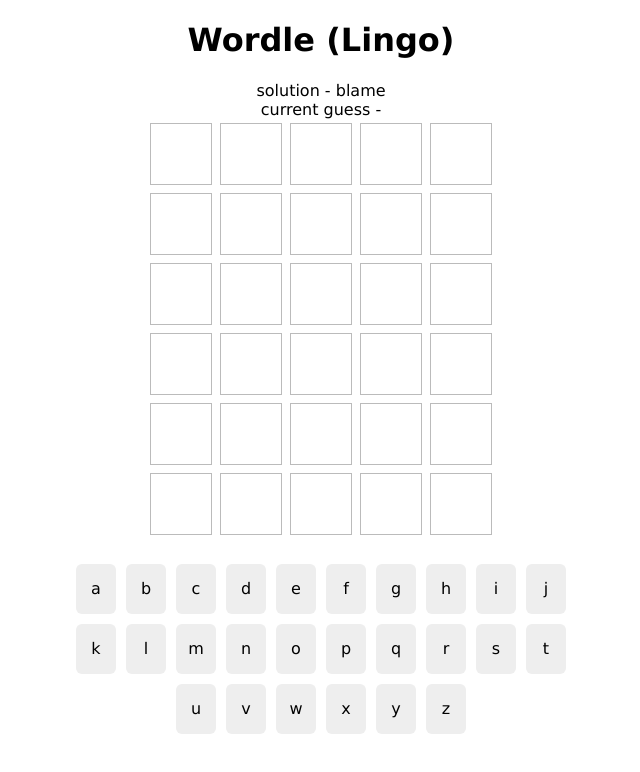
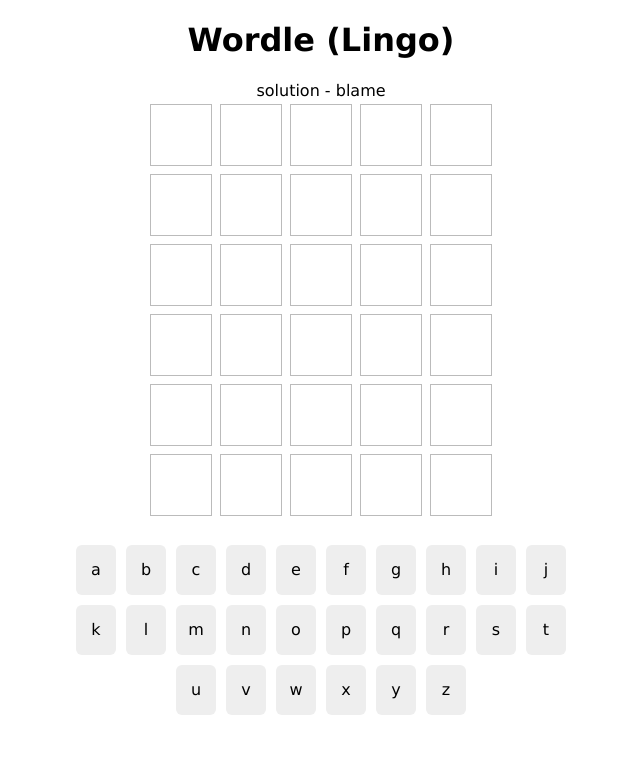
Before and after one commit to zqwirp/wordle-app, a React (Vite) app: page / in a window 1280 px wide. Shown: the top 772 px of the page, without its empty margins (319-959 px from the left). Built offline with nearby package versions, Linux system fonts and the light colour scheme.

Commit message:
Make context

```diff
--- a/src/App.jsx
+++ b/src/App.jsx
@@ -1,28 +1,14 @@
 import { useState } from "react";
 import Wordle from "./components/Wordle";
-import wordleData from "./data/db.json";
+import { useWordleContext } from "./contexts/WordleContext";
 
 function App() {
-  const [solution, setSolution] = useState(() => {
-    const wordleSolutions = wordleData.solutions;
-    const randomSolution =
-      wordleSolutions[Math.floor(Math.random() * wordleSolutions.length)];
-    return randomSolution.word;
-  });
-
-  // useEffect(() => {
-  //   fetch("http://localhost:3001/solutions")
-  //     .then(res => res.json())
-  //     .then(json => {
-  //       const randomSolution = json[Math.floor(Math.random() * json.length)];
-  //       setSolution(randomSolution.word);
-  //     });
-  // }, [setSolution]);
+  const { solution } = useWordleContext();
 
   return (
     <div className='App'>
       <h1>Wordle (Lingo)</h1>
-      {solution && <Wordle solution={solution} setSolution={setSolution} />}
+      {solution && <Wordle />}
     </div>
   );
 }
--- a/src/components/Wordle.jsx
+++ b/src/components/Wordle.jsx
@@ -3,10 +3,18 @@
 import Grid from "./Grid";
 import Keypad from "./Keypad";
 import Modal from "./Modal";
+import { useWordleContext } from "../contexts/WordleContext";
 
-function Wordle({ solution }) {
-  const { currentGuess, handleKeyUp, guesses, isCorrect, turn, usedKeys } =
-    useWordle(solution);
+function Wordle() {
+  const {
+    solution,
+    currentGuess,
+    handleKeyUp,
+    guesses,
+    isCorrect,
+    turn,
+    usedKeys,
+  } = useWordleContext();
 
   const [showModal, setShowModal] = useState(false);
 
@@ -31,7 +39,6 @@
   return (
     <>
       <div>solution - {solution}</div>
-      <div>current guess - {currentGuess}</div>
       <Grid currentGuess={currentGuess} guesses={guesses} turn={turn} />
       <Keypad usedKeys={usedKeys} />
       {showModal && (
--- /dev/null
+++ b/src/contexts/WordleContext.jsx
@@ -0,0 +1,38 @@
+import { useState, useContext, createContext } from "react";
+import wordleData from "../data/db.json";
+import { useWordle } from "../hooks/useWordle";
+
+const WordleContext = createContext();
+
+export function useWordleContext() {
+  return useContext(WordleContext);
+}
+
+export function WordleProvider({ children }) {
+  const [solution, setSolution] = useState(() => {
+    const wordleSolutions = wordleData.solutions;
+    const randomSolution =
+      wordleSolutions[Math.floor(Math.random() * wordleSolutions.length)];
+    return randomSolution.word;
+  });
+
+  const { currentGuess, handleKeyUp, guesses, isCorrect, turn, usedKeys } =
+    useWordle(solution);
+
+  return (
+    <WordleContext.Provider
+      value={{
+        solution,
+        setSolution,
+        currentGuess,
+        handleKeyUp,
+        guesses,
+        isCorrect,
+        turn,
+        usedKeys,
+      }}
+    >
+      {children}
+    </WordleContext.Provider>
+  );
+}
--- a/src/main.jsx
+++ b/src/main.jsx
@@ -1,10 +1,13 @@
-import React from 'react'
-import ReactDOM from 'react-dom/client'
-import App from './App'
-import './index.css'
+import React from "react";
+import ReactDOM from "react-dom/client";
+import App from "./App";
+import "./index.css";
+import { WordleProvider } from "./contexts/WordleContext";
 
-ReactDOM.createRoot(document.getElementById('root')).render(
+ReactDOM.createRoot(document.getElementById("root")).render(
   <React.StrictMode>
-    <App />
+    <WordleProvider>
+      <App />
+    </WordleProvider>
   </React.StrictMode>
-)
+);
```
